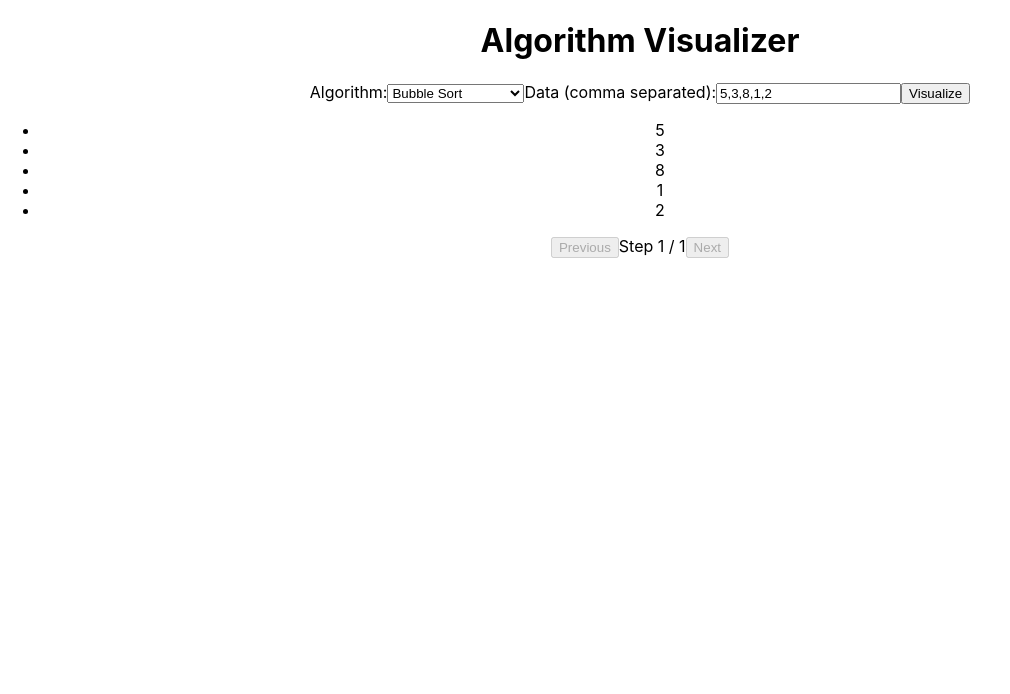
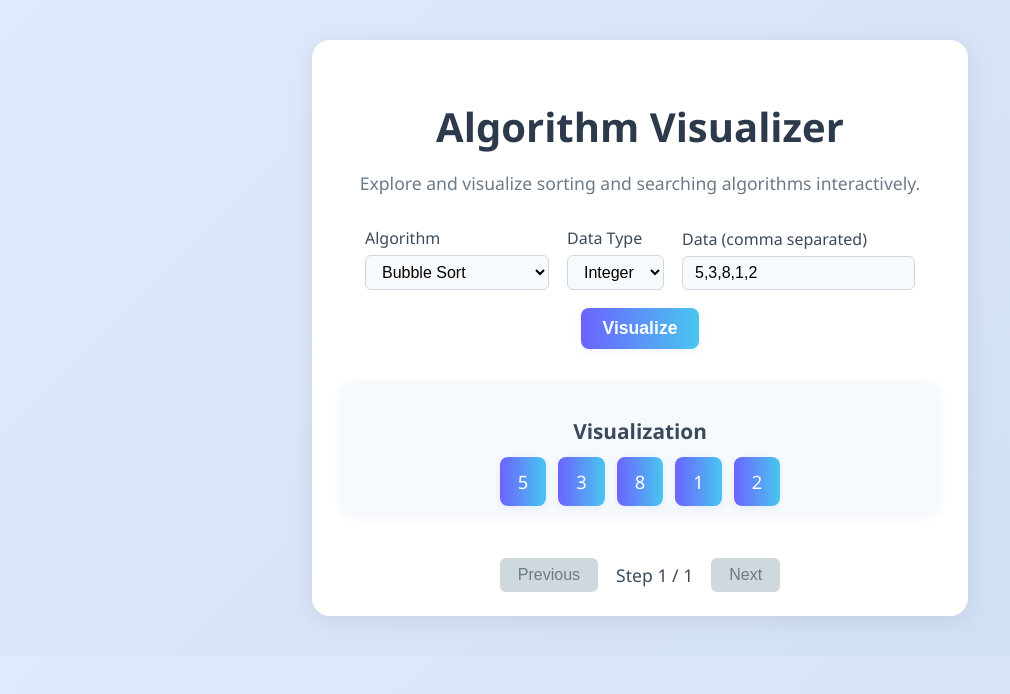
Before and after one commit to carsonverlinden/algorithm-visualizer, a React (Create React App) app: page / in a window 1280 px wide. Shown: the top 694 px of the page, without its empty margins (0-1010 px from the left). Built offline with nearby package versions, Linux system fonts and the light colour scheme.

Commit message:
Updated Algorithm to accept char, string, int and float inputs. Also modified the UI to a more modern look.

```diff
--- a/src/AlgorithmVisualizer.js
+++ b/src/AlgorithmVisualizer.js
@@ -1,5 +1,6 @@
 import React, { useState } from 'react';
 import './App.css';
+
 
 const algorithms = [
 	{ value: 'bubble', label: 'Bubble Sort' },
@@ -7,12 +8,30 @@ const algorithms = [
 	{ value: 'bst', label: 'Binary Search Tree' },
 ];
 
+const dataTypes = [
+	{ value: 'int', label: 'Integer' },
+	{ value: 'double', label: 'Double' },
+	{ value: 'string', label: 'String' },
+	{ value: 'char', label: 'Char' },
+];
+
+
 function AlgorithmVisualizer() {
 	const [selectedAlgorithm, setSelectedAlgorithm] = useState(algorithms[0].value);
+	const [selectedType, setSelectedType] = useState(dataTypes[0].value);
 	const [data, setData] = useState([5, 3, 8, 1, 2]);
 	const [customInput, setCustomInput] = useState('5,3,8,1,2');
 	const [step, setStep] = useState(0);
 	const [steps, setSteps] = useState([]);
+
+
+	function compare(a, b) {
+		if (selectedType === 'int' || selectedType === 'double') {
+			return a > b;
+		} else {
+			return String(a) > String(b);
+		}
+	}
 
 	function getBubbleSortSteps(arr) {
 		const steps = [];
@@ -20,7 +39,7 @@ function AlgorithmVisualizer() {
 		steps.push([...a]);
 		for (let i = 0; i < a.length; i++) {
 			for (let j = 0; j < a.length - i - 1; j++) {
-				if (a[j] > a[j + 1]) {
+				if (compare(a[j], a[j + 1])) {
 					[a[j], a[j + 1]] = [a[j + 1], a[j]];
 					steps.push([...a]);
 				}
@@ -28,6 +47,7 @@ function AlgorithmVisualizer() {
 		}
 		return steps;
 	}
+
 
 	function getQuickSortSteps(arr) {
 		const steps = [];
@@ -44,7 +64,7 @@ function AlgorithmVisualizer() {
 			const pivot = a[high];
 			let i = low;
 			for (let j = low; j < high; j++) {
-				if (a[j] < pivot) {
+				if (!compare(pivot, a[j])) {
 					[a[i], a[j]] = [a[j], a[i]];
 					steps.push([...a]);
 					i++;
@@ -58,6 +78,7 @@ function AlgorithmVisualizer() {
 		return steps;
 	}
 
+
 	function getBSTSteps(arr) {
 		function TreeNode(val) {
 			this.val = val;
@@ -66,7 +87,7 @@ function AlgorithmVisualizer() {
 		}
 		function insert(root, val) {
 			if (!root) return new TreeNode(val);
-			if (val < root.val) root.left = insert(root.left, val);
+			if (compare(root.val, val)) root.left = insert(root.left, val);
 			else root.right = insert(root.right, val);
 			return root;
 		}
@@ -86,6 +107,7 @@ function AlgorithmVisualizer() {
 		return steps.length ? steps : [arr];
 	}
 
+
 	const runAlgorithm = () => {
 		let generatedSteps = [];
 		if (selectedAlgorithm === 'bubble') {
@@ -99,10 +121,26 @@ function AlgorithmVisualizer() {
 		setStep(0);
 	};
 
+
 	const handleInputChange = (e) => {
 		setCustomInput(e.target.value);
-		const arr = e.target.value.split(',').map(Number).filter(n => !isNaN(n));
+		let arr = e.target.value.split(',').map(s => s.trim()).filter(s => s.length > 0);
+		if (selectedType === 'int') {
+			arr = arr.map(v => parseInt(v, 10)).filter(n => !isNaN(n));
+		} else if (selectedType === 'double') {
+			arr = arr.map(v => parseFloat(v)).filter(n => !isNaN(n));
+		} else if (selectedType === 'char') {
+			arr = arr.map(v => v.length > 0 ? v[0] : '').filter(c => c !== '');
+		}
 		setData(arr);
+	};
+
+	const handleTypeChange = (e) => {
+		setSelectedType(e.target.value);
+		// Re-parse input for new type
+		handleInputChange({ target: { value: customInput } });
+		setSteps([]);
+		setStep(0);
 	};
 
 	const handleAlgorithmChange = (e) => {
@@ -118,38 +156,51 @@ function AlgorithmVisualizer() {
 		if (step > 0) setStep(step - 1);
 	};
 
+
+
 		return (
-		<div className="visualizer-container">
+			<main className="visualizer-container">
+				<header className="visualizer-header">
 					<h1>Algorithm Visualizer</h1>
-			<div className="controls">
-				<label>
-					Algorithm:
-					<select value={selectedAlgorithm} onChange={handleAlgorithmChange}>
+					<p className="subtitle">Explore and visualize sorting and searching algorithms interactively.</p>
+				</header>
+				<section className="controls">
+					<div className="control-group">
+						<label htmlFor="algorithm-select">Algorithm</label>
+						<select id="algorithm-select" value={selectedAlgorithm} onChange={handleAlgorithmChange}>
 							{algorithms.map(algo => (
 								<option key={algo.value} value={algo.value}>{algo.label}</option>
 							))}
 						</select>
-				</label>
-				<label>
-					Data (comma separated):
-					<input type="text" value={customInput} onChange={handleInputChange} />
-				</label>
-				<button onClick={runAlgorithm}>Visualize</button>
 					</div>
-			<div className="visualization">
-				{/* Visualization area */}
+					<div className="control-group">
+						<label htmlFor="type-select">Data Type</label>
+						<select id="type-select" value={selectedType} onChange={handleTypeChange}>
+							{dataTypes.map(type => (
+								<option key={type.value} value={type.value}>{type.label}</option>
+							))}
+						</select>
+					</div>
+					<div className="control-group">
+						<label htmlFor="data-input">Data (comma separated)</label>
+						<input id="data-input" type="text" value={customInput} onChange={handleInputChange} placeholder="e.g. 5,3,8,1,2" />
+					</div>
+					<button className="visualize-btn" onClick={runAlgorithm}>Visualize</button>
+				</section>
+				<section className="visualization">
+					<h2 className="vis-title">Visualization</h2>
 					<ul className="data-list">
 						{(steps[step] || data).map((num, idx) => (
-						<li key={idx} className="data-item">{num}</li>
+							<li key={idx} className="data-item">{String(num)}</li>
 						))}
 					</ul>
-			</div>
-			<div className="step-controls">
-				<button onClick={prevStep} disabled={step === 0}>Previous</button>
-				<span>Step {step + 1} / {steps.length || 1}</span>
-				<button onClick={nextStep} disabled={step >= steps.length - 1}>Next</button>
-			</div>
-		</div>
+				</section>
+				<nav className="step-controls">
+					<button className="step-btn" onClick={prevStep} disabled={step === 0}>Previous</button>
+					<span className="step-indicator">Step {step + 1} / {steps.length || 1}</span>
+					<button className="step-btn" onClick={nextStep} disabled={step >= steps.length - 1}>Next</button>
+				</nav>
+			</main>
 		);
 }
 
--- a/src/App.css
+++ b/src/App.css
@@ -1,38 +1,149 @@
-.App {
+
+body {
+  background: linear-gradient(135deg, #e0eafc 0%, #cfdef3 100%);
+  font-family: 'Segoe UI', 'Roboto', 'Arial', sans-serif;
+  margin: 0;
+  padding: 0;
+}
+
+.visualizer-container {
+  max-width: 600px;
+  margin: 40px auto;
+  background: #fff;
+  border-radius: 18px;
+  box-shadow: 0 4px 24px rgba(0,0,0,0.08);
+  padding: 32px 28px 24px 28px;
+  display: flex;
+  flex-direction: column;
+  gap: 32px;
+}
+
+.visualizer-header {
   text-align: center;
 }
 
-.App-logo {
-  height: 40vmin;
-  pointer-events: none;
+.visualizer-header h1 {
+  font-size: 2.5rem;
+  margin-bottom: 0.5rem;
+  color: #2d3a4b;
+}
+.subtitle {
+  color: #6c7a89;
+  font-size: 1.1rem;
+  margin-bottom: 0;
 }
 
-@media (prefers-reduced-motion: no-preference) {
-  .App-logo {
-    animation: App-logo-spin infinite 20s linear;
-  }
+.controls {
+  display: flex;
+  flex-wrap: wrap;
+  gap: 18px;
+  justify-content: center;
+  align-items: flex-end;
+}
+.control-group {
+  display: flex;
+  flex-direction: column;
+  gap: 6px;
+}
+.control-group label {
+  font-weight: 500;
+  color: #3a4a5d;
+}
+.control-group input,
+.control-group select {
+  padding: 7px 12px;
+  border-radius: 6px;
+  border: 1px solid #cfd8dc;
+  font-size: 1rem;
+  background: #f7fafc;
+  transition: border-color 0.2s;
+}
+.control-group input:focus,
+.control-group select:focus {
+  border-color: #6c63ff;
+  outline: none;
+}
+.visualize-btn {
+  padding: 10px 22px;
+  background: linear-gradient(90deg, #6c63ff 0%, #48c6ef 100%);
+  color: #fff;
+  border: none;
+  border-radius: 8px;
+  font-size: 1.1rem;
+  font-weight: 600;
+  cursor: pointer;
+  box-shadow: 0 2px 8px rgba(76, 110, 245, 0.08);
+  transition: background 0.2s, box-shadow 0.2s;
+}
+.visualize-btn:hover {
+  background: linear-gradient(90deg, #48c6ef 0%, #6c63ff 100%);
+  box-shadow: 0 4px 16px rgba(76, 110, 245, 0.12);
 }
 
-.App-header {
-  background-color: #282c34;
-  min-height: 100vh;
+.visualization {
+  background: #f7fafc;
+  border-radius: 12px;
+  padding: 18px 0 10px 0;
+  box-shadow: 0 2px 8px rgba(44, 62, 80, 0.04);
+}
+.vis-title {
+  text-align: center;
+  color: #3a4a5d;
+  font-size: 1.3rem;
+  margin-bottom: 12px;
+}
+.data-list {
   display: flex;
-  flex-direction: column;
-  align-items: center;
+  gap: 12px;
   justify-content: center;
-  font-size: calc(10px + 2vmin);
-  color: white;
+  flex-wrap: wrap;
+  margin: 0;
+  padding: 0;
+  list-style: none;
+}
+.data-item {
+  background: linear-gradient(90deg, #6c63ff 0%, #48c6ef 100%);
+  color: #fff;
+  font-size: 1.15rem;
+  font-weight: 500;
+  padding: 12px 18px;
+  border-radius: 8px;
+  box-shadow: 0 2px 8px rgba(76, 110, 245, 0.10);
+  transition: transform 0.15s, box-shadow 0.15s;
+}
+.data-item:hover {
+  transform: scale(1.08);
+  box-shadow: 0 4px 16px rgba(76, 110, 245, 0.18);
 }
 
-.App-link {
-  color: #61dafb;
+.step-controls {
+  display: flex;
+  justify-content: center;
+  align-items: center;
+  gap: 18px;
+  margin-top: 10px;
 }
-
-@keyframes App-logo-spin {
-  from {
-    transform: rotate(0deg);
-  }
-  to {
-    transform: rotate(360deg);
-  }
+.step-btn {
+  padding: 8px 18px;
+  background: #6c63ff;
+  color: #fff;
+  border: none;
+  border-radius: 6px;
+  font-size: 1rem;
+  font-weight: 500;
+  cursor: pointer;
+  transition: background 0.2s;
 }
+.step-btn:disabled {
+  background: #cfd8dc;
+  color: #6c7a89;
+  cursor: not-allowed;
+}
+.step-btn:not(:disabled):hover {
+  background: #48c6ef;
+}
+.step-indicator {
+  font-size: 1.1rem;
+  color: #3a4a5d;
+  font-weight: 500;
+}
```
Lines whose indentation alone changed are shown as unchanged.
